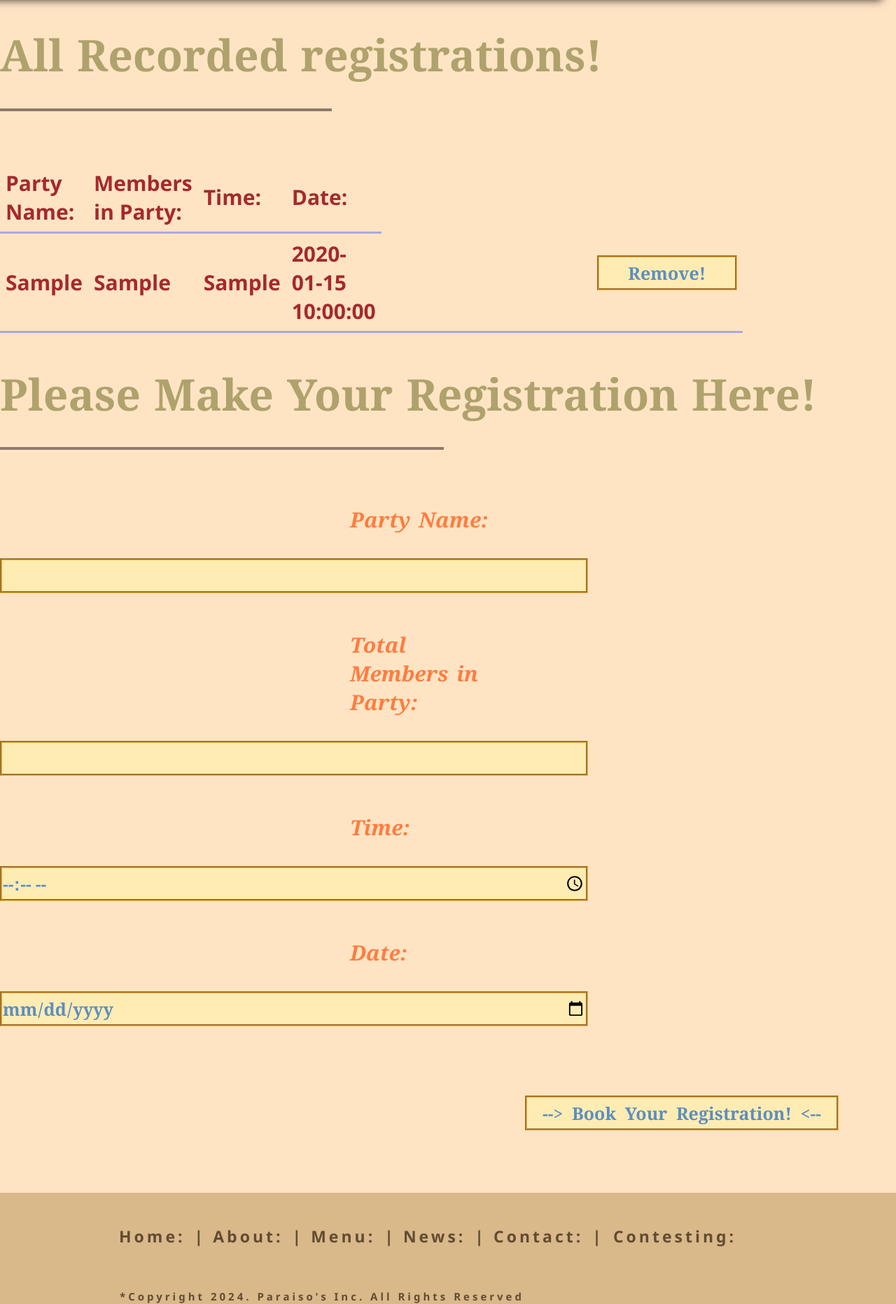
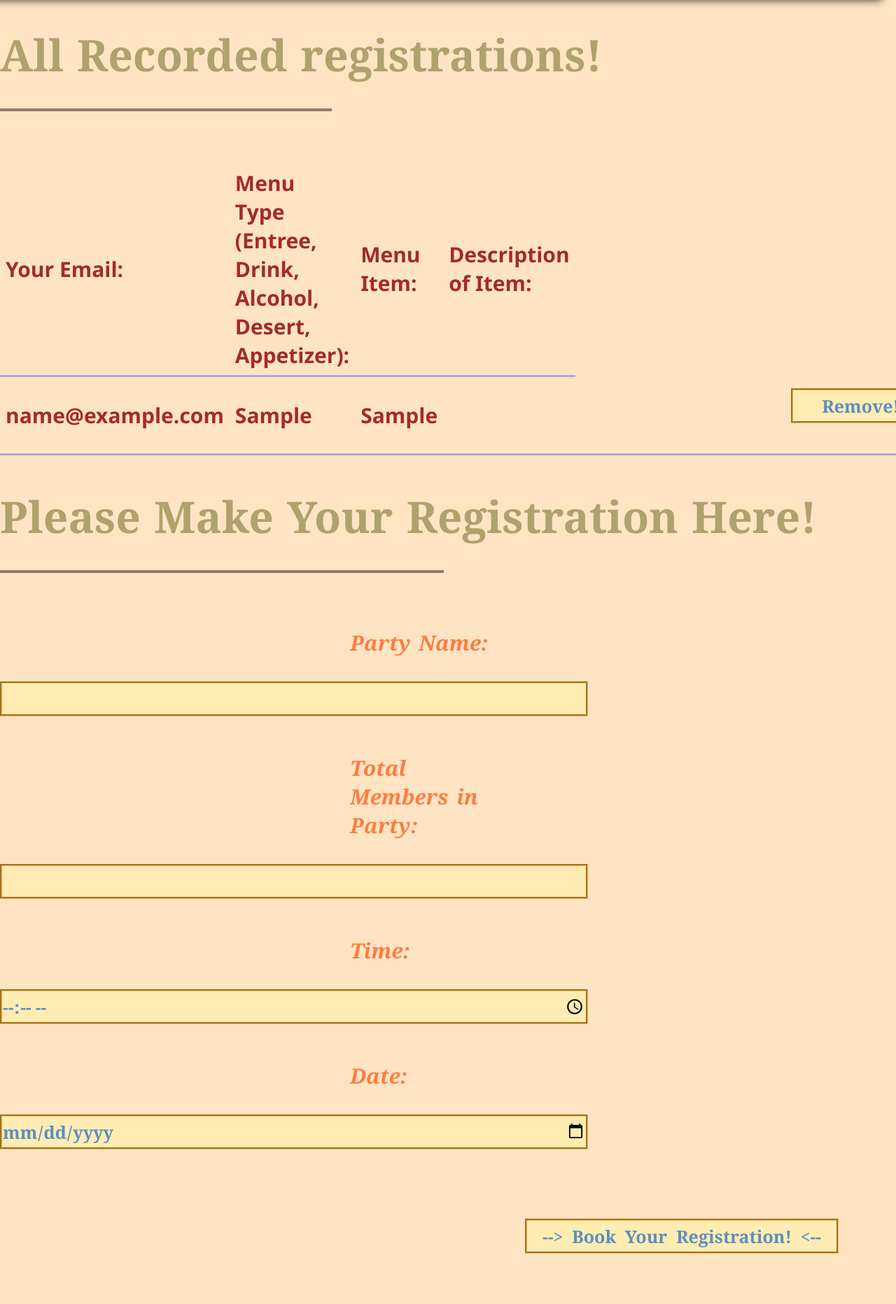
Before and after one commit to ChristianCS351/CS-351-Final-Project, a PHP site: page /contest.php in a window 1280 px wide. Shown: the part 1403-3267 px from the top of the page at 70% size. Run offline with PHP 8.4, Linux system fonts and the light colour scheme; the visitor is signed in with stand-in values (Sample User, id 1); tables that the repository leaves empty or names only in its code hold one stand-in row (values such as "Sample post"); data that the repository does not hold is empty.

Commit message:
Working on my Winter Contest Database and I formatting it.

```diff
--- a/contest.php
+++ b/contest.php
@@ -52,21 +52,21 @@
 
 
         if (empty($error_message)) {
-            $insert_sql = 'INSERT INTO reserved (email, types, item, descriptions) VALUES (:party, :members, :timing, :dates)';
+            $insert_sql = 'INSERT INTO contest (email, types, item, descriptions) VALUES (:email, :types, :item, :descriptions)';
             $stmt_insert = $pdo->prepare($insert_sql);
-            $stmt_insert->execute(['party' => $party, 'members' => $members, 'timing' => $timing, 'dates' => $dates]);
+            $stmt_insert->execute(['email' => $email, 'types' => $types, 'item' => $item, 'descriptions' => $desciptions]);
         }
-    } elseif (isset($_POST['delete_party'])) {
+    } elseif (isset($_POST['delete_email'])) {
 
-        $delete_party = htmlspecialchars($_POST['delete_party']);
+        $delete_email = htmlspecialchars($_POST['delete_email']);
 
-        $delete_sql = 'DELETE FROM reserved WHERE party = :party';
+        $delete_sql = 'DELETE FROM contest WHERE email = :email';
         $stmt_delete = $pdo->prepare($delete_sql);
-        $stmt_delete->execute(['party' => $delete_party]);
+        $stmt_delete->execute(['email' => $delete_email]);
     }
 }
 
-$sql = 'SELECT party, members, timing, dates FROM reserved';
+$sql = 'SELECT email, types, item, descriptions FROM contest';
 $stmt = $pdo->query($sql);
 ?>
 
@@ -75,7 +75,7 @@
 <head>
     <meta charset="UTF-8">
     <meta name="viewport" content="width=device-width, initial-scale=2.0">
-    <title>Registration Page - Taco Paraíso</title>
+    <title>Winter Contest Page - Taco Paraíso</title>
     <link rel="stylesheet" href="styles3.css">
     <link rel="icon" type="image/x-icon" href="favicon.ico">
 </head>
@@ -123,23 +123,23 @@
                         <table>
                             <thead>
                                 <tr style="font-weight: bold; font-family: 'Segoe UI', Tahoma, Geneva, Verdana, sans-serif; font-size: 30px; color: brown; margin-bottom: 20px;">
-                                    <th>Party Name:</th>
-                                    <th>Members in Party:</th>
-                                    <th>Time:</th>
-                                    <th>Date:</th>
+                                    <th>Your Email:</th>
+                                    <th>Menu Type (Entree, Drink, Alcohol, Desert, Appetizer):</th>
+                                    <th>Menu Item:</th>
+                                    <th>Description of Item:</th>
                                 </tr>
                             </thead>
                             <tbody>
                                 <?php foreach ($search_results as $row): ?>
                                 <tr style="font-weight: bold; font-family: 'Segoe UI', Tahoma, Geneva, Verdana, sans-serif; font-size: 30px; color: brown; word-spacing: 2px; margin-bottom: 2px">
-                                    <td><?php echo htmlspecialchars($row['party']); ?></td>
-                                    <td><?php echo htmlspecialchars($row['members']); ?></td>
-                                    <td><?php echo htmlspecialchars($row['timing']); ?></td>
-                                    <td><?php echo htmlspecialchars($row['dates']); ?></td>
+                                    <td><?php echo htmlspecialchars($row['email']); ?></td>
+                                    <td><?php echo htmlspecialchars($row['types']); ?></td>
+                                    <td><?php echo htmlspecialchars($row['item']); ?></td>
+                                    <td><?php echo htmlspecialchars($row['descriptions']); ?></td>
                                     <td>
-                                        <form action="reserve.php" method="post" style="display:inline;">
-                                            <input type="hidden" name="delete_party" value="<?php echo $row['party']; ?>">
-                                            <input type="submit" value="Remove!" style= "width: 400px;"onclick="return confirm('Does your registration look good to you?');">
+                                        <form action="contest.php" method="post" style="display:inline;">
+                                            <input type="hidden" name="delete_email" value="<?php echo $row['email']; ?>">
+                                            <input type="submit" value="Remove!" style= "width: 400px;"onclick="return confirm('Ho! Ho! Ho! Are You Sure?');">
                                         </form>
                                     </td>
                                 </tr>
@@ -160,23 +160,23 @@
         <table class="half-width-left-align">
             <thead>
                 <tr style="font-weight: bold; font-family: 'Segoe UI', Tahoma, Geneva, Verdana, sans-serif; font-size: 30px; color: brown; margin-bottom: 20px;">
-                     <th>Party Name:</th>
-                     <th>Members in Party:</th>
-                     <th>Time:</th>
-                     <th>Date:</th>
+                    <th>Your Email:</th>
+                    <th>Menu Type (Entree, Drink, Alcohol, Desert, Appetizer):</th>
+                    <th>Menu Item:</th>
+                    <th>Description of Item:</th>
                 </tr>
             </thead>
             <tbody>
                 <?php while ($row = $stmt->fetch()): ?>
                 <tr style="font-weight: bold; font-family: 'Segoe UI', Tahoma, Geneva, Verdana, sans-serif; font-size: 30px; color: brown; word-spacing: 2px; margin-bottom: 2px;">
-                    <td><?php echo htmlspecialchars($row['party']); ?></td>
-                    <td><?php echo htmlspecialchars($row['members']); ?></td>
-                    <td><?php echo htmlspecialchars($row['timing']); ?></td>
-                    <td><?php echo htmlspecialchars($row['dates']); ?></td>
+                    <td><?php echo htmlspecialchars($row['email']); ?></td>
+                    <td><?php echo htmlspecialchars($row['types']); ?></td>
+                    <td><?php echo htmlspecialchars($row['item']); ?></td>
+                    <td><?php echo htmlspecialchars($row['description']); ?></td>
                     <td>
-                        <form action="reserve.php" method="post" style="display:inline;">
-                            <input type="hidden" name="delete_party" value="<?php echo $row['party']; ?>">
-                            <input type="submit" value="Remove!" style= "width: 200px; margin-left: 300px;" onclick="return confirm('Do you really want to remove this registration?');">
+                        <form action="contest.php" method="post" style="display:inline;">
+                            <input type="hidden" name="delete_email" value="<?php echo $row['email']; ?>">
+                            <input type="submit" value="Remove!" style= "width: 200px; margin-left: 300px;" onclick="return confirm('Ho! Ho! Ho! Are You Sure?');">
                         </form>
                     </td>
                 </tr>
@@ -191,18 +191,18 @@
         <?php if (!empty($error_message)): ?>
             <p class="error-message" style="font-style: italic; color: darkred; font-size: 45px; text-align: center;"><?php echo $error_message; ?></p><br><br>
         <?php endif; ?>
-        <form action="reserve.php" method="post">
-            <label for="party" style="font-size: 30px; font-family: Georgia, 'Times New Roman', Times, serif; color: rgb(255, 124, 63);">Party Name:</label>
-            <input type="text" id="party" name="party" required style="width: 840px;">
+        <form action="contest.php" method="post">
+            <label for="email" style="font-size: 30px; font-family: Georgia, 'Times New Roman', Times, serif; color: rgb(255, 124, 63);">Party Name:</label>
+            <input type="text" id="email" name="email" required style="width: 840px;">
             <br><br>
-            <label for="members" style="font-size: 30px; font-family: Georgia, 'Times New Roman', Times, serif; color: rgb(255, 124, 63);">Total Members in Party:</label>
-            <input type="number" id="members" name="members" required>
+            <label for="types" style="font-size: 30px; font-family: Georgia, 'Times New Roman', Times, serif; color: rgb(255, 124, 63);">Total Members in Party:</label>
+            <input type="number" id="types" name="types" required>
             <br><br>
-            <label for="timing" style="font-size: 30px; font-family: Georgia, 'Times New Roman', Times, serif; color: rgb(255, 124, 63);">Time:</label>
-            <input type="time" id="timing" name="timing" required>
+            <label for="item" style="font-size: 30px; font-family: Georgia, 'Times New Roman', Times, serif; color: rgb(255, 124, 63);">Time:</label>
+            <input type="time" id="item" name="item" required>
             <br><br>
-            <label for="dates" style="font-size: 30px; font-family: Georgia, 'Times New Roman', Times, serif; color: rgb(255, 124, 63);">Date:</label>
-            <input type="date" id="dates" name="dates" required>
+            <label for="descriptions" style="font-size: 30px; font-family: Georgia, 'Times New Roman', Times, serif; color: rgb(255, 124, 63);">Date:</label>
+            <input type="date" id="descriptions" name="decriptions" required>
             <br><br><br><br>
             <input type="submit" value="--> Book Your Registration! <--" style="margin-left: 750px; width: 35%;">
         </form>
```
